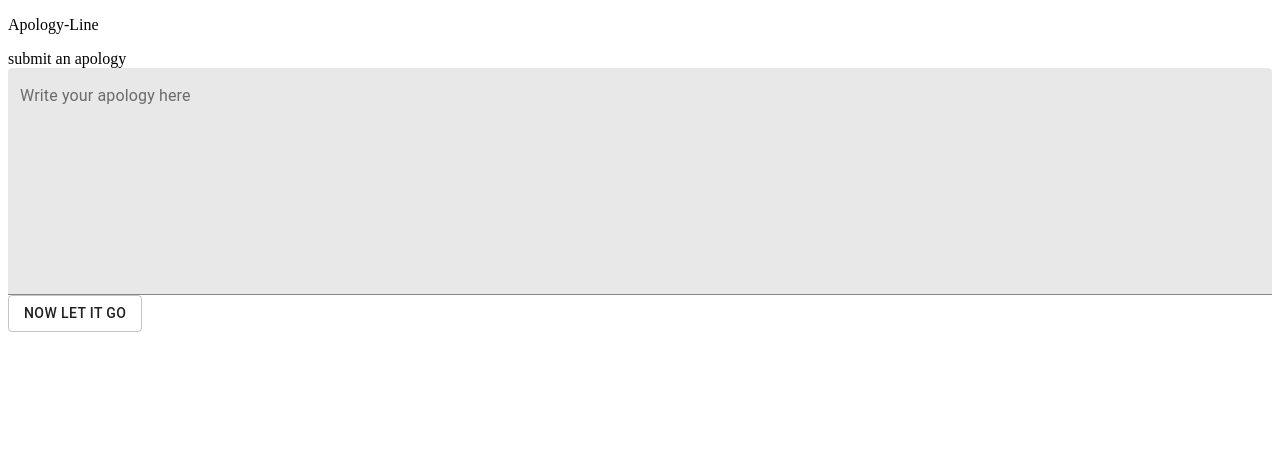
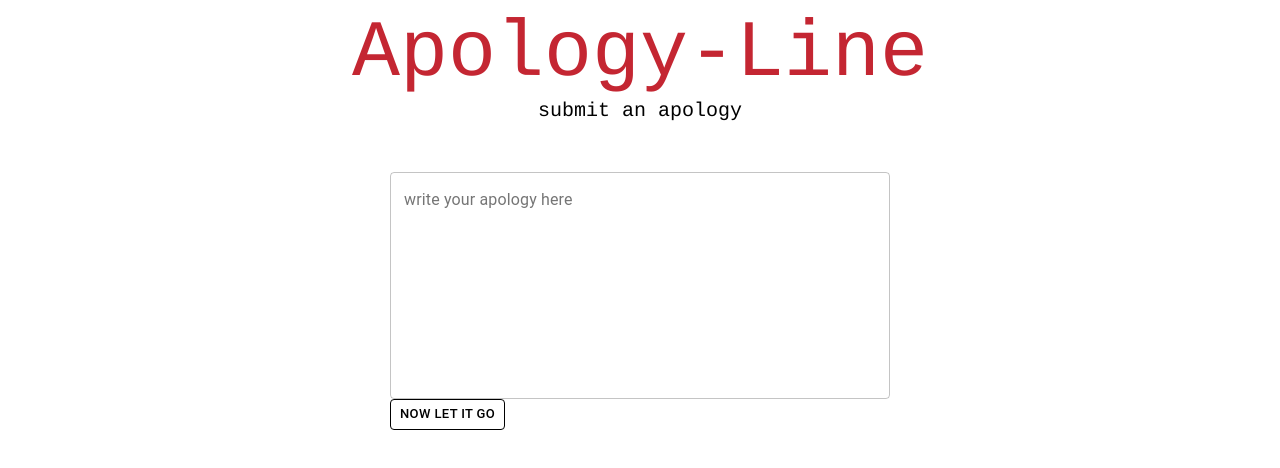
Before and after one commit to sabateklu/apology-line, a React app: page / in a window 1280 px wide. Both pictures are taken after a click on the element "submit an apology". Shown: the top 468 px of the page. Built offline with nearby package versions, Linux system fonts and the light colour scheme; no server answers; the HTML template or start-up script is replaced by a standard one.

Commit message:
apology submission and browse functionality established

```diff
--- a/src/App.js
+++ b/src/App.js
@@ -40,19 +40,37 @@ class App extends React.Component {
   }
 
   render() {
+    let useStyles = {
+      parent: {
+        width: "100%"
+      },
+      header: {
+        margin: "0 auto",
+        width: "50%",
+        textAlign: "center",
+        cursor: "pointer",
+        color: "#C42632",
+        font: "80px Courier, sans-serif"
+      },
+      tagline: {
+        display: "table",
+        margin: "0 auto",
+        font: "20px Courier, sans-serif",
+        cursor: "pointer",
+      },
+      hover: {
+        color: "red"
+      }
+    }
     return (
-      <div>
-        <p>Apology-Line</p>
-        <span onClick={()=> {this.viewChanger("submission")}}>submit an apology</span>
+      <div style={useStyles.parent}>
+        <p style={useStyles.header} onClick={()=> {this.viewChanger("apologies")}}>Apology-Line</p>
+        <span id="tagline" style={useStyles.tagline} onClick={()=> {this.viewChanger("submission")}}>submit an apology</span>
+        <div>
         {
           this.state.view === 'apologies' ? <Apologies apologies={this.state.apologies} /> : <SubmissionForm onSubmit={this.onSubmit}/>
         }
-        {/* <div>
-          <Apologies apologies={this.state.apologies} />
         </div>
-        <div>
-          <SubmissionForm />
-        </div> */}
       </div>
     )
   }
--- a/src/components/Apologies.js
+++ b/src/components/Apologies.js
@@ -2,19 +2,23 @@ import React, { useState, useEffect } from 'react';
 import Apology from './Apology';
 
 const Apologies = ({ apologies }) => {
-  const [current, setCurrent] = useState({apology:'click arrow to see apologies'})
+  const [current, setCurrent] = useState({apology:'browse apologies'})
 
   const onClick = ()=> {
     let n = Math.floor(Math.random() * apologies.length);
     setCurrent(apologies[n]);
   }
 
-  // useEffect(()=> {
-  //   setCurrent(apologies[0])
-  // }, [])
+  const useStyles = {
+    card: {
+      display: "table",
+      width: "100px",
+      margin: "50px auto",
+    }
+  }
 
   return (
-    <div>
+    <div style={useStyles.card}>
       {
         current &&
         <Apology onClick={onClick} current={current}/>
--- a/src/components/Apology.js
+++ b/src/components/Apology.js
@@ -8,15 +8,22 @@ const Apology = ({ current, onClick }) => {
   const useStyles = {
     card: {
       width: "400px",
+    },
+    content: {
+      font: "bold 18px Courier, sans-serif"
+    },
+    date: {
+      font: "10px Courier"
     }
   }
 
   return (
     <Card style={useStyles.card}>
       <CardContent>
-        <span> {current.apology}</span>
+        <span style={useStyles.content}> {current.apology}</span>
         <br></br>
-        <span>{current.date} </span>
+        <br></br>
+        <span style={useStyles.date}>{current.date} </span>
       </CardContent>
       <CardActions>
         <IconButton onClick={onClick}>
--- a/src/components/SubmissionForm.js
+++ b/src/components/SubmissionForm.js
@@ -20,30 +20,32 @@ class SubmissionForm extends React.Component {
 
   render() {
     const useStyles = {
-      // TextField: {
-      //   position: "relative",
-      //   margin: "0 auto",
-      //   width: "50%",
-      //   marginTop: "100px"
-      // },
-      // buttonDiv: {
-      //   position: "absolute",
-      //   left: "0"
-      // }
+      form: {
+        display: "table",
+        width: "500px",
+        margin: "50px auto",
+      }
     }
     return (
-      <div>
-        <div style={useStyles.TextField}>
+      <div style={useStyles.form}>
+        <div>
           <TextField
             id = "field"
-            label="Write your apology here"
+            label="write your apology here"
             multiline
             rows={10}
-            variant="filled"
-            fullWidth="true"
+            variant="outlined"
+            color="secondary"
+            fullWidth={true}
           />
           <div style={useStyles.buttonDiv}>
-            <Button variant="outlined" onClick={this.onClick}>now let it go</Button>
+            <Button
+              variant="outlined"
+              color="inherit"
+              size="small"
+              onClick={this.onClick}>
+                now let it go
+            </Button>
           </div>
         </div>
 
```
